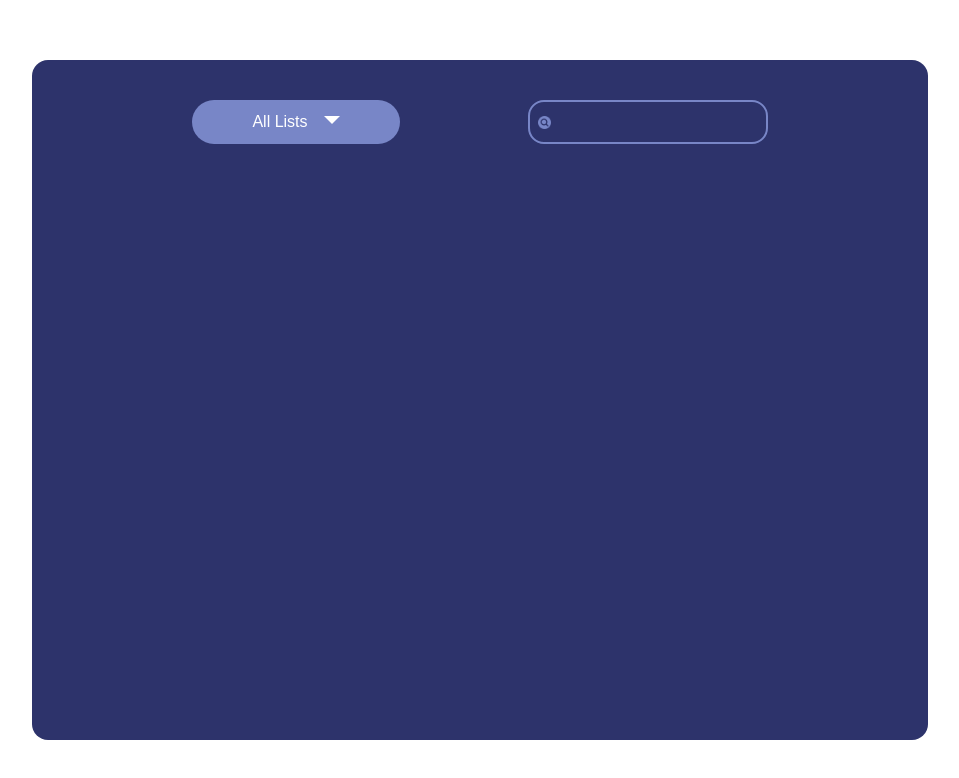
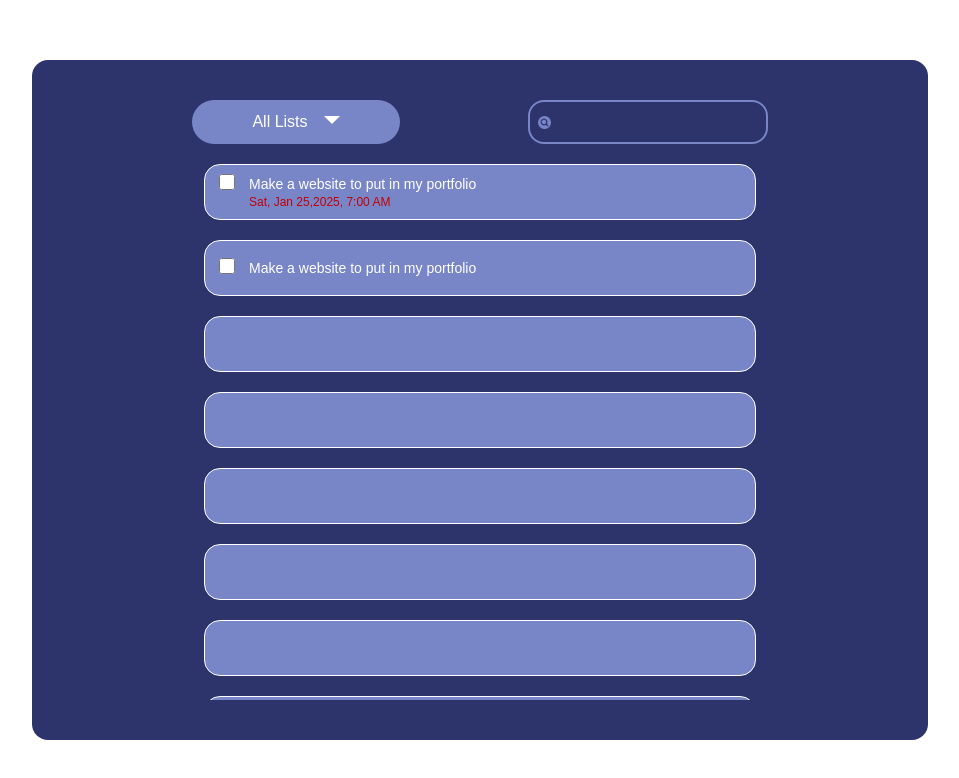
Before and after one commit to Emmm-07/ToDo-App_MERN, a Next.js app in the folder frontend/: page / in a window 1280 px wide. Shown: the top 778 px of the page, without its empty margins (160-1119 px from the left). Built offline with nearby package versions, Linux system fonts and the light colour scheme.

Commit message:
feat: list

```diff
--- a/frontend/components/Main.tsx
+++ b/frontend/components/Main.tsx
@@ -7,7 +7,35 @@ const Main = () => {
                 <Filter/>
                 <Searchbar/>
             </div>
-            <div>
+            <div className="flex flex-col mt-5 space-y-5 px-3 h-[90%] overflow-auto">
+                <div className="flex flex-col flex-shrink-0 text-sm border bg-secondary h-14 rounded-2xl justify-center pl-3">
+                    <div className="flex flex-row space-x-3 content-center">
+                        <input type="checkbox" value="" className="w-5 h-4 bg-red-500" />
+                        <p>Make a website to put in my portfolio</p>
+                    </div>
+                    <div className="text-xs text-red-700 ml-8">
+                            Sat, Jan 25,2025, 7:00 AM
+                    </div>
+                </div>
+
+                <div className="flex flex-col flex-shrink-0 text-sm border bg-secondary h-14 rounded-2xl justify-center pl-3">
+                    <div className="flex flex-row space-x-3 content-center">
+                        <input type="checkbox" value="" className="w-5 h-4 bg-red-500" />
+                        <p>Make a website to put in my portfolio</p>
+                    </div>
+                    {/* <div className="text-xs text-red-700 ml-8">
+                            Sat, Jan 25,2025, 7:00 AM
+                    </div> */}
+                </div>
+                <div className="flex flex-col flex-shrink-0 text-sm border bg-secondary h-14 rounded-2xl justify-center pl-3"></div>
+                <div className="flex flex-col flex-shrink-0 text-sm border bg-secondary h-14 rounded-2xl justify-center pl-3"></div>
+                <div className="flex flex-col flex-shrink-0 text-sm border bg-secondary h-14 rounded-2xl justify-center pl-3"></div>
+                <div className="flex flex-col flex-shrink-0 text-sm border bg-secondary h-14 rounded-2xl justify-center pl-3"></div>
+                <div className="flex flex-col flex-shrink-0 text-sm border bg-secondary h-14 rounded-2xl justify-center pl-3"></div>
+                <div className="flex flex-col flex-shrink-0 text-sm border bg-secondary h-14 rounded-2xl justify-center pl-3"></div>
+                <div className="flex flex-col flex-shrink-0 text-sm border bg-secondary h-14 rounded-2xl justify-center pl-3"></div>
+                <div className="flex flex-col flex-shrink-0 text-sm border bg-secondary h-14 rounded-2xl justify-center pl-3"></div>
+                <div className="flex flex-col flex-shrink-0 text-sm border bg-secondary h-14 rounded-2xl justify-center pl-3"></div>
             </div>
         </div>
     );
--- a/frontend/components/common/Searchbar.tsx
+++ b/frontend/components/common/Searchbar.tsx
@@ -1,7 +1,7 @@
 const Searchbar = () => {
     return (
-        <div className="border-2 border-secondary w-60 h-11 rounded-2xl flex flex-row items-center px-2 ">
-            <div className="">
+        <div className="border-2 border-secondary w-60 h-11 rounded-2xl flex flex-row items-center px-2">
+            <div className="w-28">
                 <img src="images/searchIcon.png" alt="" width={40} height={40}/>
             </div>
             <div className="w-full ">
```
